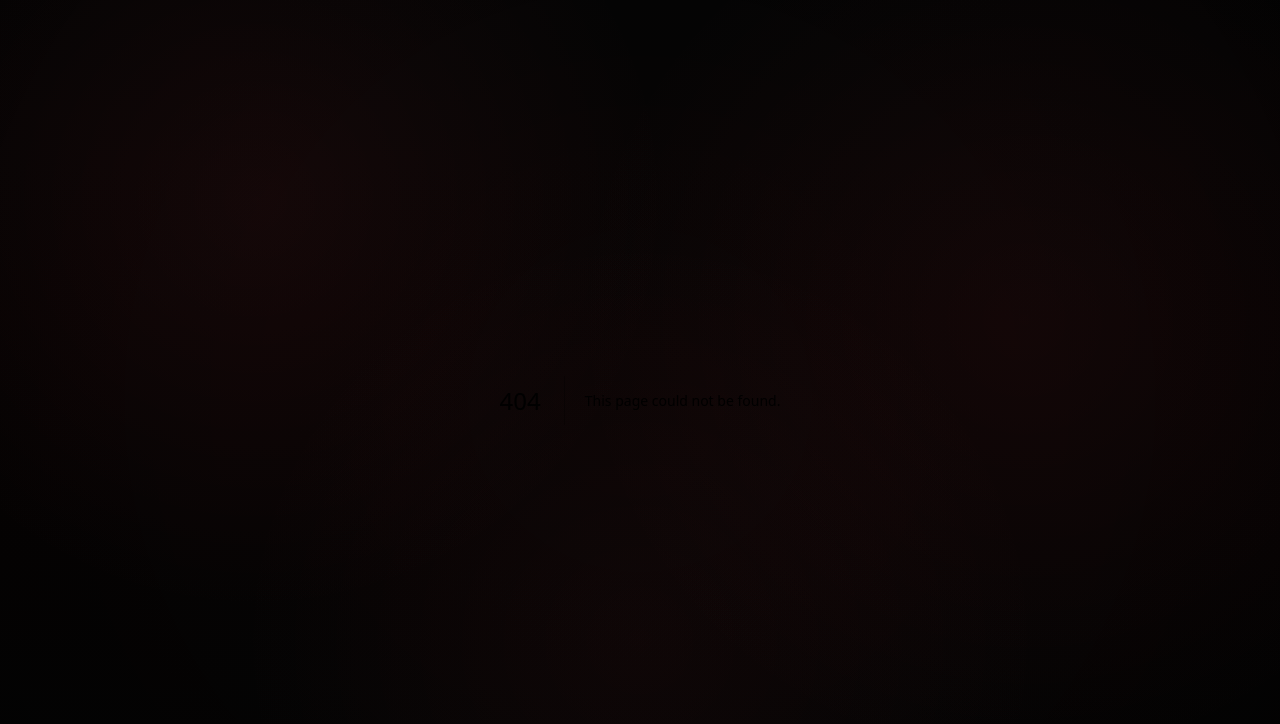
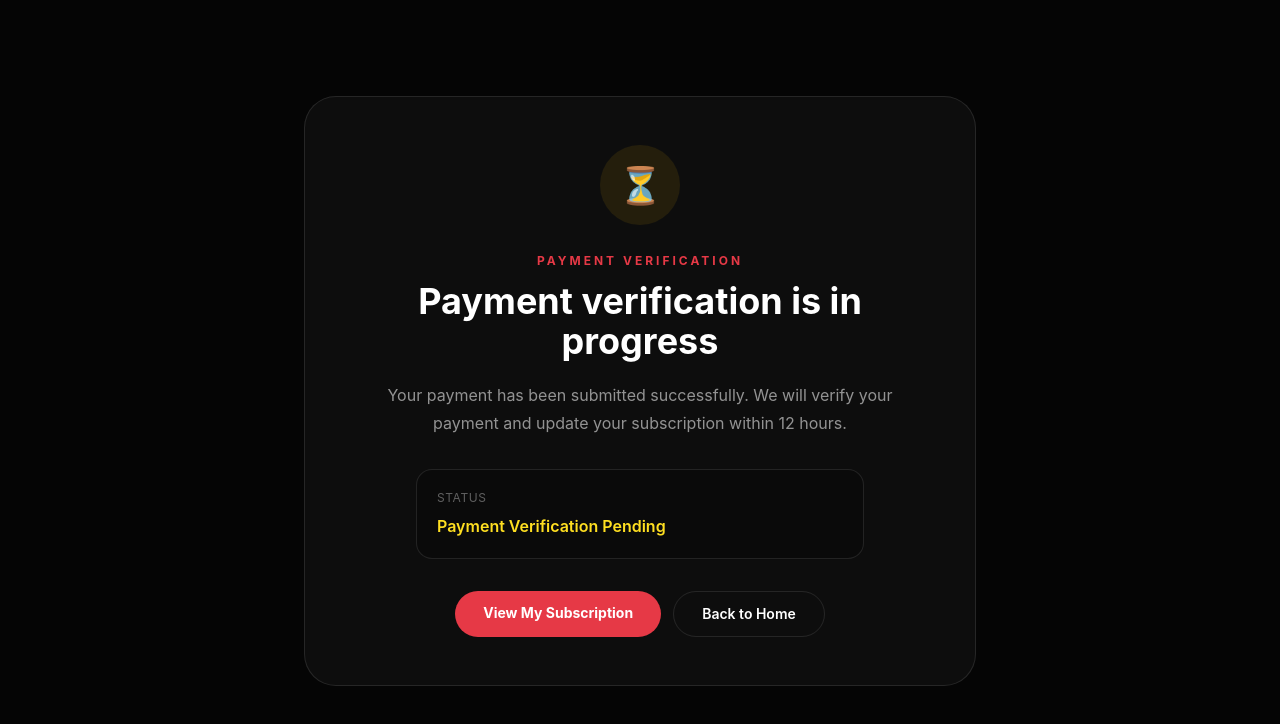
Before and after one commit to sunkarasivaprasad6-byte/varahieatandfit, a Next.js app: page /subscriptions/payment-verification in a window 1280 px wide. Before the commit this address had no page. Shown: the top 724 px of the page. Built offline with nearby package versions, Linux system fonts and the light colour scheme.

Commit message:
Add subscription payment verification page

```diff
--- /dev/null
+++ b/app/subscriptions/payment-verification/page.tsx
@@ -0,0 +1,38 @@
+"use client";
+
+import Link from "next/link";
+import { useSearchParams } from "next/navigation";
+import { Suspense } from "react";
+
+function VerificationContent() {
+  const params = useSearchParams();
+  const plan = params.get("plan");
+
+  return (
+    <main className="min-h-screen bg-[#050505] px-5 pb-20 pt-24 text-white">
+      <div className="mx-auto flex min-h-[70vh] max-w-2xl items-center justify-center">
+        <section className="w-full rounded-[32px] border border-white/10 bg-white/[0.035] p-8 text-center sm:p-12">
+          <div className="mx-auto grid h-20 w-20 place-items-center rounded-full bg-yellow-500/10 text-4xl text-yellow-300">⏳</div>
+          <p className="mt-7 text-xs font-bold uppercase tracking-[0.25em] text-[#E63946]">Payment Verification</p>
+          <h1 className="mt-3 text-3xl font-bold sm:text-4xl">Payment verification is in progress</h1>
+          <p className="mx-auto mt-5 max-w-xl text-base leading-7 text-white/55">
+            Your payment has been submitted successfully. We will verify your payment and update your subscription within 12 hours.
+          </p>
+          <div className="mx-auto mt-8 max-w-md rounded-2xl border border-white/10 bg-black/20 p-5 text-left">
+            <p className="text-xs uppercase tracking-wider text-white/35">Status</p>
+            <p className="mt-2 font-semibold text-yellow-300">Payment Verification Pending</p>
+            {plan && <p className="mt-2 text-sm text-white/45">Plan: {plan}</p>}
+          </div>
+          <div className="mt-8 flex flex-col justify-center gap-3 sm:flex-row">
+            <Link href="/account" className="rounded-full bg-[#E63946] px-7 py-3 text-sm font-bold">View My Subscription</Link>
+            <Link href="/" className="rounded-full border border-white/10 px-7 py-3 text-sm font-semibold">Back to Home</Link>
+          </div>
+        </section>
+      </div>
+    </main>
+  );
+}
+
+export default function PaymentVerificationPage() {
+  return <Suspense fallback={<main className="grid min-h-screen place-items-center bg-[#050505] text-white/50">Loading…</main>}><VerificationContent /></Suspense>;
+}
```
